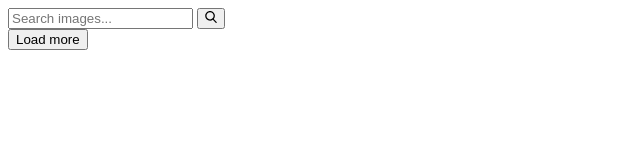
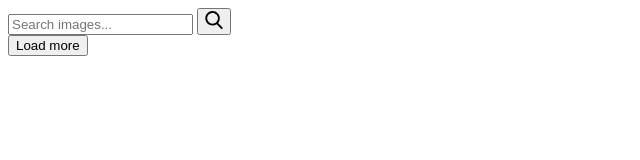
Before and after one commit to SvitlanaTymoshevska/goit-js-hw-11, a plain HTML site: page index.html in a window 1280 px wide. Shown: the full height of the page, 0-640 px from the left. Drawn offline with Linux system fonts and the light colour scheme.

Commit message:
Deploying to gh-pages from @ SvitlanaTymoshevska/goit-js-hw-11@edaa370db7d756c2902046443d99a304e561fa85 🚀

```diff
--- a/index.html
+++ b/index.html
@@ -1 +1 @@
-<!DOCTYPE html><html lang="ru"><head><meta charset="utf-8"><meta name="viewport" content="width=device-width, initial-scale=1.0"><title>Homework 11</title><link rel="stylesheet" href="/goit-js-hw-11/index.881f41da.css"></head><body> <form class="search-form" id="search-form"> <div class="search-wrapper"> <input class="search-input" type="text" name="searchQuery" autocomplete="off" placeholder="Search images..."> <button class="search-button" type="submit"> <svg class="search-icon" width="12" height="12"> <use href="/goit-js-hw-11/icons.c8422463.svg#search"></use> </svg> </button> </div> </form> <div class="gallery"> </div> <div class="is-hidden load-more-wrapper"> <button type="button" class="load-more">Load more</button> </div> <script src="/goit-js-hw-11/index.5972bd77.js" type="module"></script><script src="/goit-js-hw-11/index.d238b359.js" nomodule="" defer></script> </body></html>
+<!DOCTYPE html><html lang="ru"><head><meta charset="utf-8"><meta name="viewport" content="width=device-width, initial-scale=1.0"><title>Homework 11</title><link rel="stylesheet" href="/goit-js-hw-11/index.881f41da.css"></head><body> <form class="search-form" id="search-form"> <div class="search-wrapper"> <input class="search-input" type="text" name="searchQuery" autocomplete="off" placeholder="Search images..."> <button class="search-button" type="submit"> <svg class="search-icon" width="18" height="18"> <use href="/goit-js-hw-11/icons.c8422463.svg#search"></use> </svg> </button> </div> </form> <div class="gallery"> </div> <div class="is-hidden load-more-wrapper"> <button type="button" class="load-more">Load more</button> </div> <script src="/goit-js-hw-11/index.5972bd77.js" type="module"></script><script src="/goit-js-hw-11/index.d238b359.js" nomodule="" defer></script> </body></html>
```
